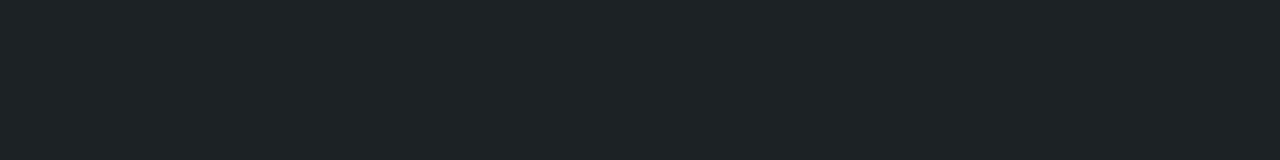
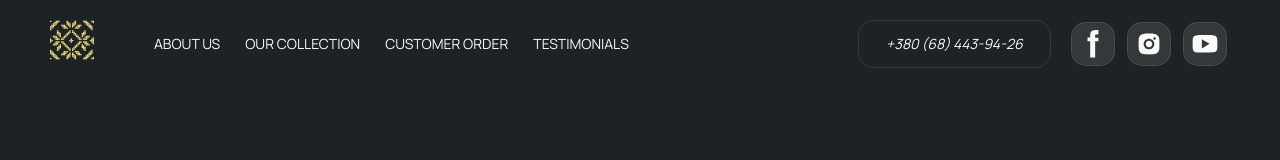
Before and after one commit to 972andy/project-DreamTeam18, a website built with Vite: page src/index.html in a window 1280 px wide. Built offline with nearby package versions, Linux system fonts and the light colour scheme.

Commit message:
update html+css header,add icon.svg

```diff
--- a/src/css/header.css
+++ b/src/css/header.css
@@ -1 +1,162 @@
-/* ===Header-Styles=== */
+/* Початок хедера */
+
+
+  .main-social-icon:focus{
+    border: 1px solid #ecd979;
+    background-color: transparent;
+  }
+  .main-social-icon:hover{
+    border: 1px solid #ecd979;
+    background-color: transparent;
+  }
+
+  .header-nav-item:hover{
+    color: #ecd979;
+  }
+  .header-nav-item:focus{
+    color: #ecd979;
+  }
+  .fone-nuber:hover {
+    border: 1px solid #ecd979;
+  }
+  .fone-nuber:focus{
+    border: 1px solid #ecd979;
+  }
+
+  .main-nav {
+    background-color: #1c2225;
+    padding-top: 20px;
+    margin-bottom: 84px;
+
+  }
+  .main-logo {
+    margin-right: 87px;
+  }
+  .header-navigation-lits {
+    display: none;
+  }
+  .fone-nuber {
+    display: none;
+  }
+
+  .heder-social-list {
+    display: flex;
+    align-items: center;
+    justify-content: center;
+    flex-direction: row;
+    gap: 12px;
+  }
+
+  .main-social-icon {
+    display: flex;
+    align-items: center;
+    justify-content: flex-start;
+    flex-direction: row;
+    gap: 8px;
+    background: rgba(252, 249, 249, 0.1);
+
+    border: 1px solid rgba(252, 249, 249, 0.1);
+    border-radius: 15px;
+    padding: 8px;
+    width: 44px;
+    height: 44px;
+  }
+  .hed-icon-social {
+    fill: #fcf9f9;
+  }
+  .main-nav {
+    display: flex;
+  }
+  .heder-social-list {
+    display: flex;
+    margin-right: 12px;
+  }
+  .icon-heder-menu {
+    fill: #ecd979;
+  }
+
+  .heder-button-menu {
+    background-color: transparent;
+    border: none;
+  }
+
+  /* кінець хедера */
+
+  /* Початок хедера tablet 768px */
+
+  @media screen and (min-width: 768px) and (max-width: 1279px) {
+
+     .header-navigation-lits {
+      display: none;
+    }
+    .fone-nuber {
+      display: none;
+    }
+    .main-nav {
+      padding-top: 20px;
+      margin-bottom: 100px;
+    }
+    .main-logo {
+      margin-right: 440px;
+    }
+    .heder-social-list {
+      margin-right: 20px;
+    }
+
+  }
+
+
+  @media screen and (min-width: 1280px) {
+   .heder-button-menu {
+    display: none;
+   }
+
+   .main-logo {
+    margin-right: 60px;
+  }
+   .main-nav {
+    padding-top: 20px;
+    margin-bottom: 100px;
+   }
+   .header-navigation-lits {
+    display: flex;
+    align-items: center;
+    justify-content: center;
+    flex-direction: row;
+    gap: 25px;
+    margin-right: 229px;
+   }
+   .header-nav-item {
+
+    font-weight: 400;
+  font-size: 14px;
+  line-height: 129%;
+  text-transform: uppercase;
+  color: #fcf9f9;
+
+   }
+   .fone-nuber {
+    display: flex;
+    justify-content: center;
+    align-items: center;
+    border: 1px solid rgba(252, 249, 249, 0.1);
+  border-radius: 15px;
+  margin-right: 20px;
+  width: 193px;
+  height: 48px;
+   }
+   .address-link {
+    display: flex;
+
+    text-decoration: none;
+    font-weight: 400;
+  font-size: 14px;
+  line-height: 1.43;
+  text-transform: uppercase;
+  color: #fcf9f9;
+   }
+
+   .heder-social-list {
+    margin-right: 0;
+   }
+  }
--- a/src/partials/header.html
+++ b/src/partials/header.html
@@ -1 +1,30 @@
 <!-- ===Vyshyvanka-Vibes-Header=== -->
+<header>
+    <div class="main-nav container">
+    <div class="main-logo"><img src="/img/logo_vyshyvanka.svg" alt="vyshyvanka" /></div>
+
+    <ul class="header-navigation-lits">
+        <li class="header-nav-item"><a href="#about us">About us</a></li>
+        <li class="header-nav-item"><a href="#our colection">Our collection</a></li>
+        <li class="header-nav-item"><a href="#customer order">CUSTOMER ORDER</a></li>
+        <li class="header-nav-item"><a href="#testimonials">TEstimonials</a></li>
+
+    </ul>
+    <address class="fone-nuber">
+        <a class="address-link" href="tel:+380684439426">+380 (68) 443-94-26</a>
+    </address>
+
+    <ul class="heder-social-list">
+    <li class="main-item"><a href="https://www.facebook.com/goITclub/" class="main-social-icon" target="_blank"><svg class="hed-icon-social" width="28" height="28"><use href="/img/icon.svg#icon-icon_facebook"></use></svg></a></li>
+    <li class="main-item"><a href="https://www.instagram.com/goitclub/" class="main-social-icon" target="_blank"><svg class="hed-icon-social" width="28" height="28"><use href="/img/icon.svg#icon-icon_instagram"></use></svg></a></li>
+    <li class="main-item"><a href="https://www.youtube.com/c/GoIT" class="main-social-icon" target="_blank"><svg class="hed-icon-social" width="28" height="28"><use href="/img/icon.svg#icon-icon_youtube"></use></svg></a></li>
+
+     </ul>
+
+<button class="heder-button-menu" type="button">
+    <svg class="icon-heder-menu" width="36" height="24" ><use href="/img/icon.svg#icon-icon_nav_menu"></use></svg>
+
+</button>
+
+</div>
+</header>
```
Also changed, not shown: src/img/icon.svg (added), src/img/logo_vyshyvanka.svg (added).
